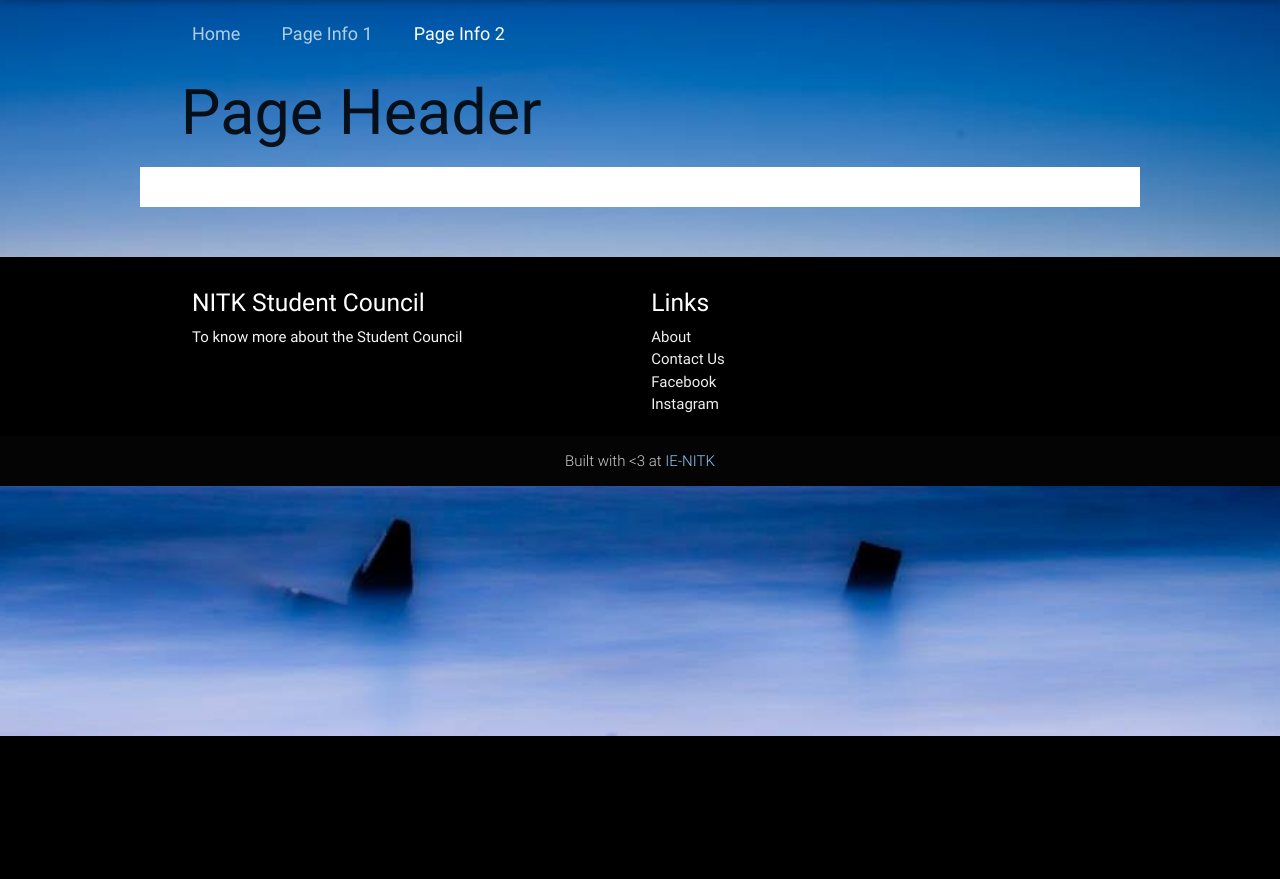
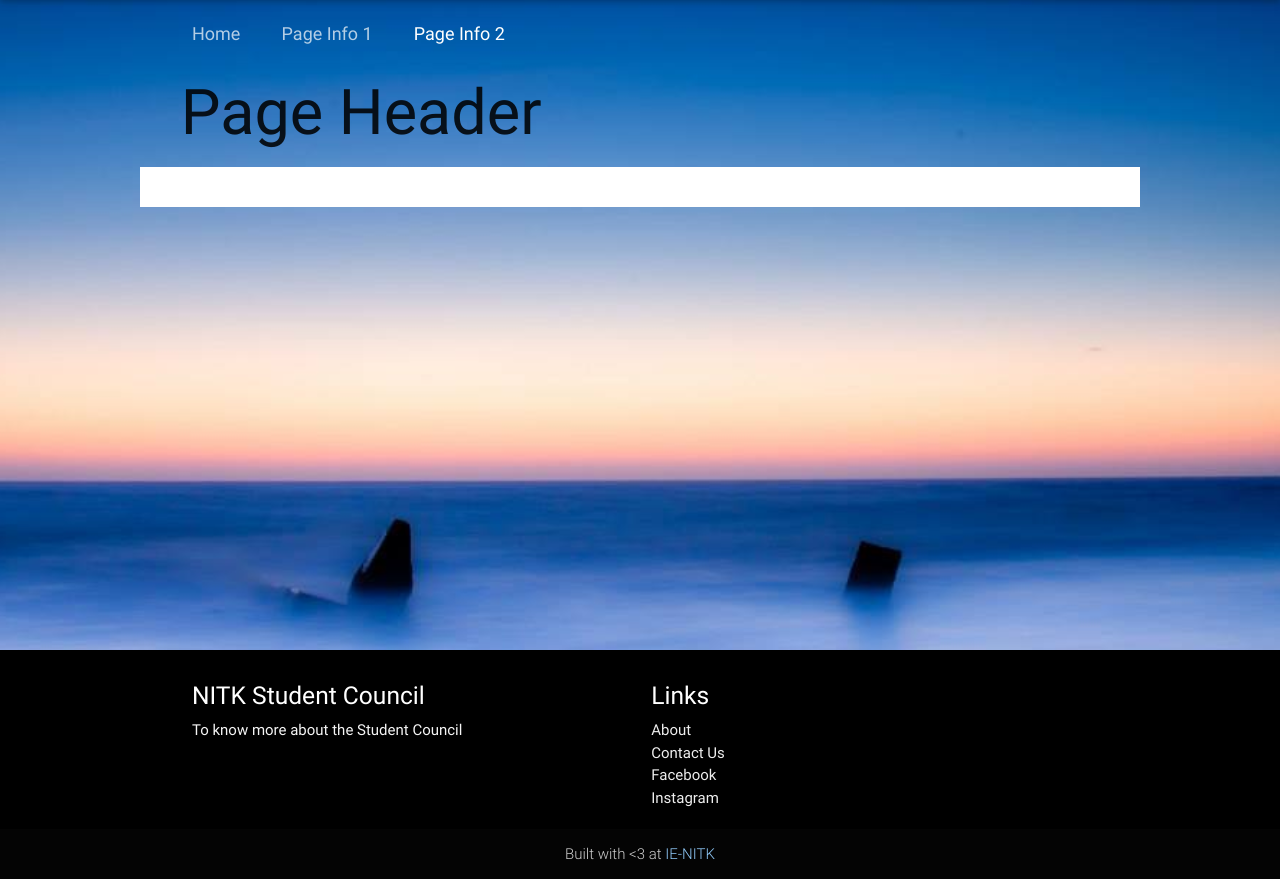
Before and after one commit to devmonster423/django-student-web, a Django app: template src/templates/static.html in a window 1280 px wide. Shown: the part 64-943 px from the top of the page. Before the commit the page ends 800 px from the top, so only its background shows below. Run offline with Django 3.2, Linux system fonts and the light colour scheme; the template is opened without the code that fills it, so the values that code supplies are empty; some libraries are stand-ins or nearby versions.

Commit message:
Footer fixed

```diff
--- a/src/static/site/css/main.css
+++ b/src/static/site/css/main.css
@@ -383,3 +383,13 @@ i.biggercircle {
     -webkit-animation-timing-function: linear;
     -moz-animation-timing-function: linear;
 }
+
+.wrapper {
+    min-height: 100%;
+    height: auto !important;
+    height: 100%;
+    margin: 0 auto -190px; /* the bottom margin is the negative value of the footer's height */
+}
+.footer, .push {
+    height: 190px; /* .push must be the same height as .footer */
+}
--- a/src/templates/static.html
+++ b/src/templates/static.html
@@ -49,6 +49,7 @@
 
   {% endblock %}
 
+<div class="wrapper">
 <div class="page-info">
 {% block page-info %}
 <div class="container">
@@ -69,6 +70,8 @@
 <div class="content">
 {% block content %}
 {% endblock %}
+</div>
+<div class="push"></div>
 </div>
 
 {% block footer %}
```
